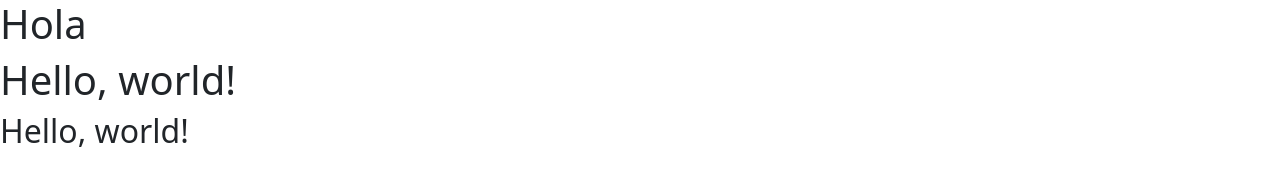
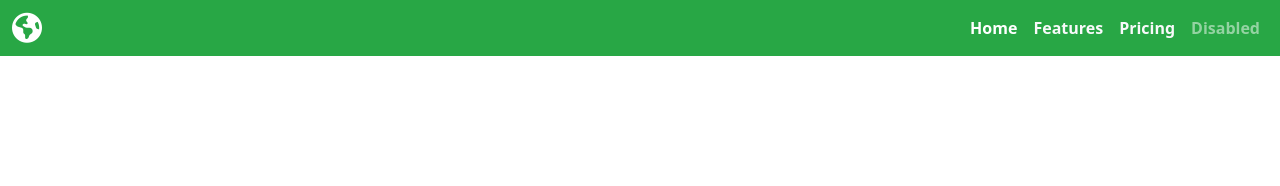
Before and after one commit to jonathangonzaleza/boostr, a plain HTML site: page index.html in a window 1280 px wide. Drawn offline with nearby package versions, Linux system fonts and the light colour scheme.

Commit message:
cargando primer avance

```diff
--- a/assets/CSS/style.css
+++ b/assets/CSS/style.css
@@ -0,0 +1,6 @@
+.bg-cuppon {
+    /* --bs-bg-opacity: 1;
+    background-color: rgba(var(--bs-success-rgb), var(--bs-bg-opacity)) !important; */
+
+    background-color: #28A745 !important;
+  }
--- a/index.html
+++ b/index.html
@@ -4,16 +4,69 @@
 <head>
   <meta charset="utf-8">
   <meta name="viewport" content="width=device-width, initial-scale=1">
-    <title>Bootstrap demo</title>
+  <title>Cuppon</title>
+  <!-- font awesome -->
+  <link rel="stylesheet" href="https://cdnjs.cloudflare.com/ajax/libs/font-awesome/6.7.2/css/all.min.css" integrity="sha512-Evv84Mr4kqVGRNSgIGL/F/aIDqQb7xQ2vcrdIwxfjThSH8CSR7PBEakCr51Ck+w+/U6swU2Im1vVX0SVk9ABhg==" crossorigin="anonymous" referrerpolicy="no-referrer" />
+
+  <!-- bootstrap -->
   <link href="https://cdn.jsdelivr.net/npm/bootstrap@5.3.5/dist/css/bootstrap.min.css" rel="stylesheet"
   integrity="sha384-SgOJa3DmI69IUzQ2PVdRZhwQ+dy64/BUtbMJw1MZ8t5HZApcHrRKUc4W0kG879m7" crossorigin="anonymous">
+  <!-- style -->
+  <link rel="stylesheet" href="./assets/CSS/style.css">
 </head>
 
-<H1>Hola</H1>
 
 <body>
-    <h1>Hello, world!</h1>
-    <h2>Hello, world!</h2>
+
+  <!-- Navbar -->
+  <nav class="navbar navbar-expand-lg bg-cuppon">
+    <div class="container-fluid">
+      <a class="navbar-brand fw-bold text-white" href="#"><i class="fa-solid fa-earth-americas fa-xl" style="color: #ffffff;"></i></a>
+      <!-- <a class="navbar-brand fw-bold text-white" href="#">CUPPON</a> -->
+      <button class="navbar-toggler" type="button" data-bs-toggle="collapse" data-bs-target="#navbarNav" aria-controls="navbarNav" aria-expanded="false" aria-label="Toggle navigation">
+        <span class="navbar-toggler-icon"></span>
+      </button>
+      <div class="collapse navbar-collapse" id="navbarNav">
+        <ul class="navbar-nav ms-auto">
+          <li class="nav-item">
+            <a class="nav-link active text-white fw-bold" aria-current="page" href="#">Home</a>
+          </li>
+          <li class="nav-item">
+            <a class="nav-link fw-bold text-light" href="#">Features</a>
+          </li>
+          <li class="nav-item">
+            <a class="nav-link fw-bold text-light" href="#">Pricing</a>
+          </li>
+          <li class="nav-item">
+            <a class="nav-link disabled fw-bold text-white-50 " aria-disabled="true">Disabled</a>
+          </li>
+        </ul>
+      </div>
+    </div>
+  </nav>
+
+
+
+  <!-- header -->
+
+
+
+
+  <!-- cards -->
+
+
+
+
+  <!-- formularios -->
+
+
+
+
+  <!-- footer -->
+
+
+
+
 
 
   <script src="https://cdn.jsdelivr.net/npm/bootstrap@5.3.5/dist/js/bootstrap.bundle.min.js"
```
Lines whose indentation alone changed are shown as unchanged.
